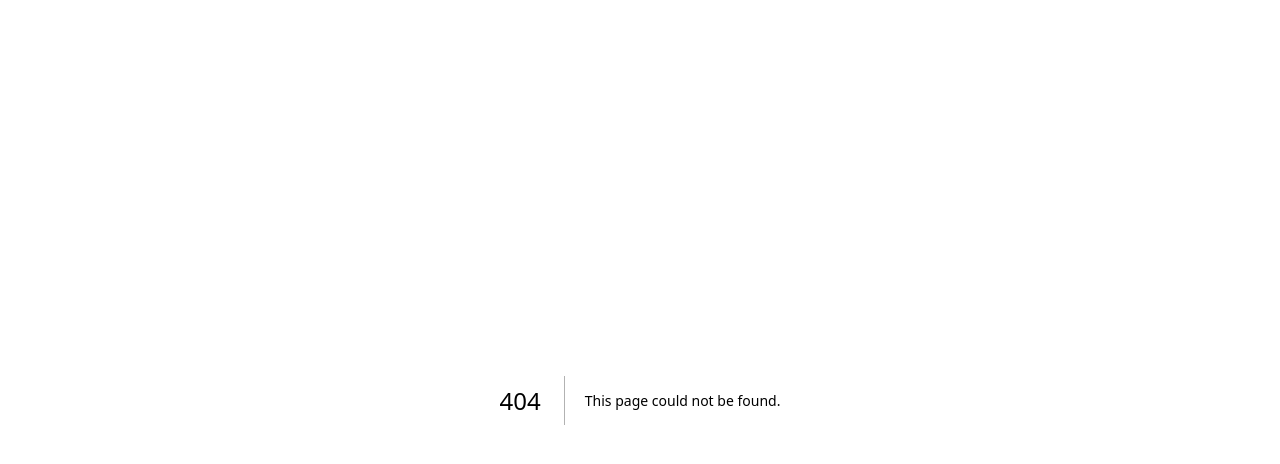
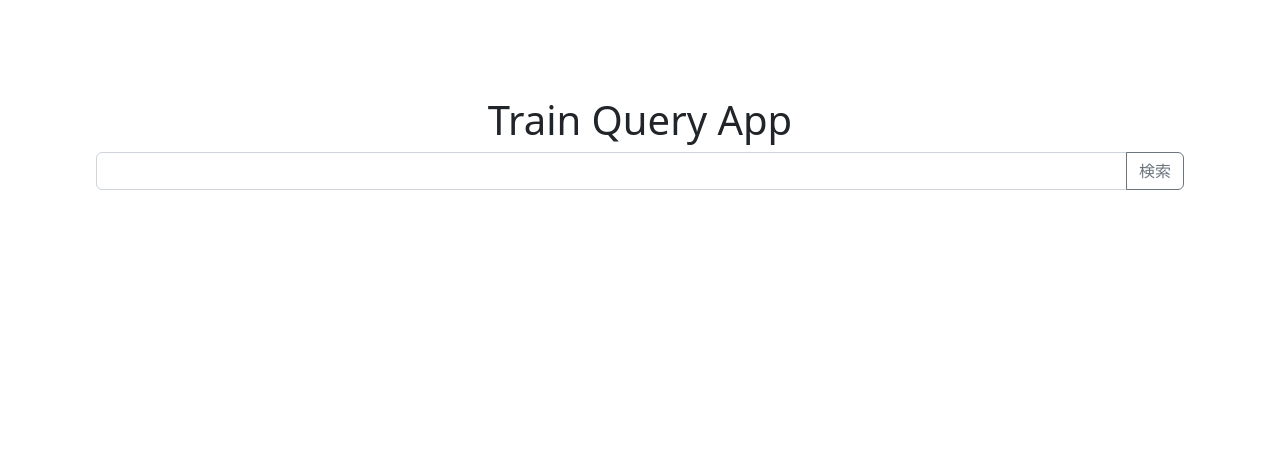
Before and after one commit to Michi-gi/train_query_ui, a Next.js app: page /search in a window 1280 px wide. Before the commit this address had no page. Shown: the top 464 px of the page. Built offline with nearby package versions, Linux system fonts and the light colour scheme.

Commit message:
move search page

```diff
--- /dev/null
+++ b/pages/search.tsx
@@ -0,0 +1,47 @@
+import Head from 'next/head'
+import Link from 'next/link'
+import styles from '../styles/Home.module.css'
+import { NextPage } from 'next'
+import { useState } from 'react'
+
+import { SearchResult } from 'lib/ResultType'
+
+const Home:NextPage = () => {
+  const [query, setQuery] = useState("");
+  const [result, setResult] = useState({} as SearchResult);
+
+  const submit = () => {
+    fetch(`/api/search?q=${query}`).then(async (response) => {
+      const r = await response.json() as SearchResult;
+      setResult(r);
+      setQuery("");
+    });
+  };
+
+  return (
+    <>
+      <Head>
+        <title>Train Query App</title>
+        <meta name="description" content="Train query app" />
+        <meta name="viewport" content="width=device-width, initial-scale=1" />
+        <link rel="icon" href="/favicon.ico" />
+      </Head>
+      <main className={styles.main}>
+        <h1>Train Query App</h1>
+        <div className="input-group mb-3">
+          <input type="text" name="query" className="form-control" aria-label="Recipient's username" aria-describedby="button-addon2" onChange={e => setQuery(e.target.value)} value={query} />
+          <button className="btn btn-outline-secondary" type="button" id="button-addon2" onClick={submit}>検索</button>
+        </div>
+        <div>
+          <ul className="List-group">
+            {Object.keys(result).map((key:string) =>
+            <li key={key} className="list-group-item"><Link href={`station/${result[key].id}`}>{result[key].id} : {result[key].name}&nbsp;({result[key].railways.join(", ")})</Link></li>
+            )}
+          </ul>
+        </div>
+      </main>
+    </>
+  );
+}
+
+export default Home;
```
